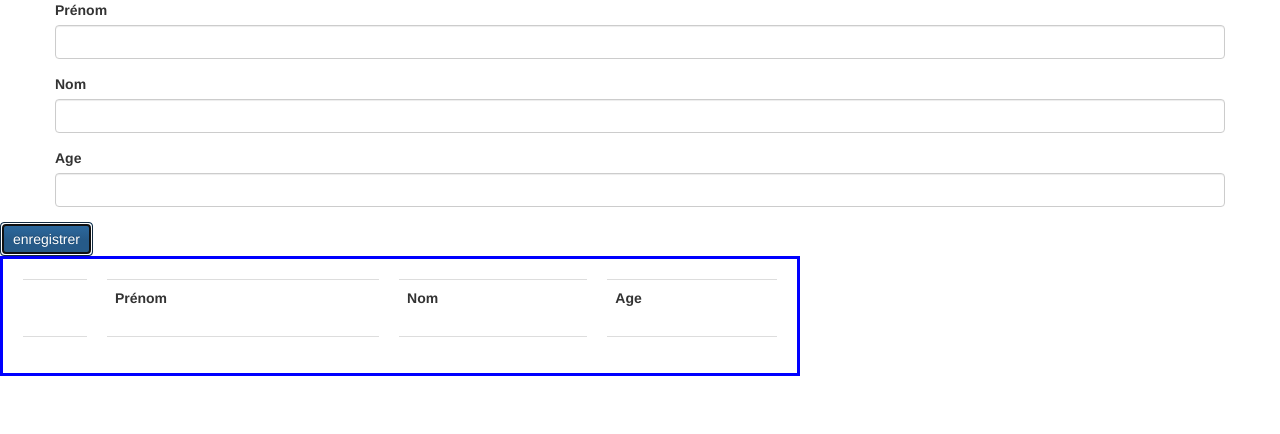
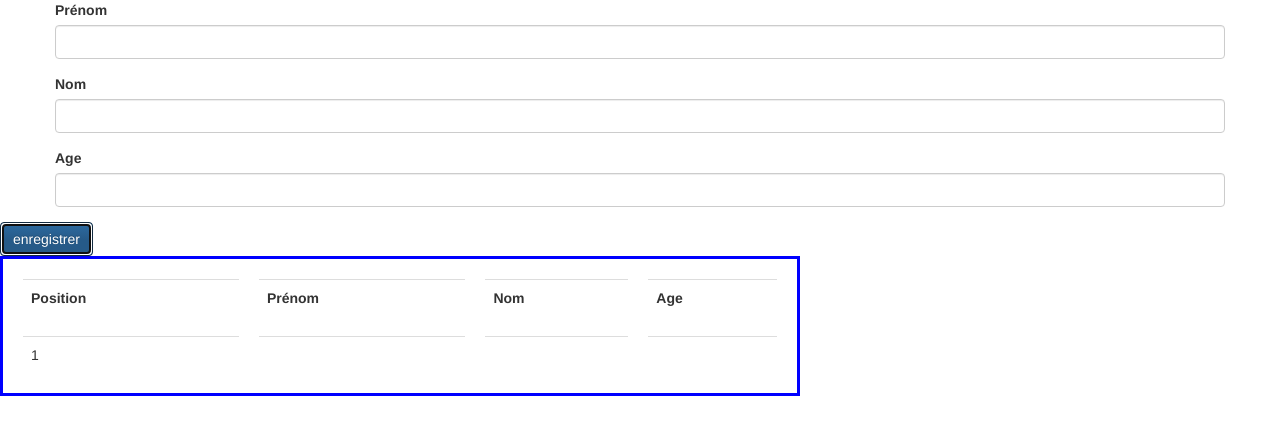
Before and after one commit to JulienVERREC/repertoire, a website: page index.html in a window 1280 px wide. Both pictures are taken after a click on the button "enregistrer". Drawn offline with nearby package versions, Linux system fonts and the light colour scheme.

Commit message:
inputs renvoyés dans un tableau et numérotés + boucle for

```diff
--- a/index.html
+++ b/index.html
@@ -10,6 +10,8 @@
 	<script type="text/javascript" src="node_modules/jquery/dist/jquery.min.js"></script>
 	<script src="https://maxcdn.bootstrapcdn.com/bootstrap/3.3.7/js/bootstrap.min.js"></script>
 	<script type="text/javascript" src="js/app.js"></script>
+
+
 	<title>repertoire</title>
 </head>
 <body>
@@ -36,19 +38,21 @@
 
      </main>
      <button class = "btn btn-primary" id = "register" >enregistrer</button>
-     <table class = "table">
+
+     <table class = "table" >
         <tr>
-          <th scope = "row"></th>
+          <th scope = "row">Position</th>
            <th>Prénom</th>
            <th>Nom</th>
            <th>Age</th>
         </tr>
-        <tr>
-          <th scope = "row"></th>
-           <td id ="infoUn"></td>
-           <td id ="infoDeux"></td>
-           <td id ="infoTrois"></td>
-        </tr>
-     </table>
+        <tbody id = "ajout">
+
+        </tbody>
+        <tfoot>
+
+        </tfoot>
+
+      </table>
 </body>
 </html>
--- a/js/app.js
+++ b/js/app.js
@@ -1,30 +1,44 @@
   $(document).ready(function(){
 
-    var annuaire = [];
+      var annuaire = [];
 
-   $("#register").click(function(){
+      var personne = {};
 
-      var personne = {
-	       "prenom":"",
-	       "nom":"",
-	       "age":""
-         };
+        var personne_json = JSON.stringify(personne);
+        sessionStorage.setItem("objet",personne_json);
 
-    personne["prenom"] = $("#firstname").val();
-    personne["nom"] = $("#name").val();
-	  personne["age"] = $("#old").val();
+        var pesonne_json = sessionStorage.getItem("objet");
+        var pesonne = JSON.parse(personne_json);
+        console.log(personne);
 
-    console.log(personne);
-    console.log(annuaire);
+        $("#register").click(function(){
 
-    annuaire.push(personne);
+            personne = {
+            "prenom":  $("#firstname").val(),
+            "nom":     $("#name").val(),
+            "age":     $("#old").val(),
+            };
+
+      annuaire.push(personne);
 
 
-    console.log(annuaire);
+        $("#ajout").html("");
 
-    $("input").val("");
-    $("#infoUn").html(personne["prenom"]);
-    $("#infoDeux").html(personne["nom"]);
-    $("#infoTrois").html(personne["age"]);
+            for ( var i =  0 ; i < annuaire.length ; i++) {
+
+            var num = i + 1;
+
+        $("#ajout").append('<tr><td>' + num + '</td><td>' +  annuaire[i].prenom  +  '</td><td>'
+          + annuaire[i].nom  +  '</td><td>'  +  annuaire[i].age  +  '</td></tr>');
+
+        $("input").val("");
+
+      };
+
+//      console.log(annuaire);
+//      console.log(personne);
+  });
+
+
+
 });
-});
```
